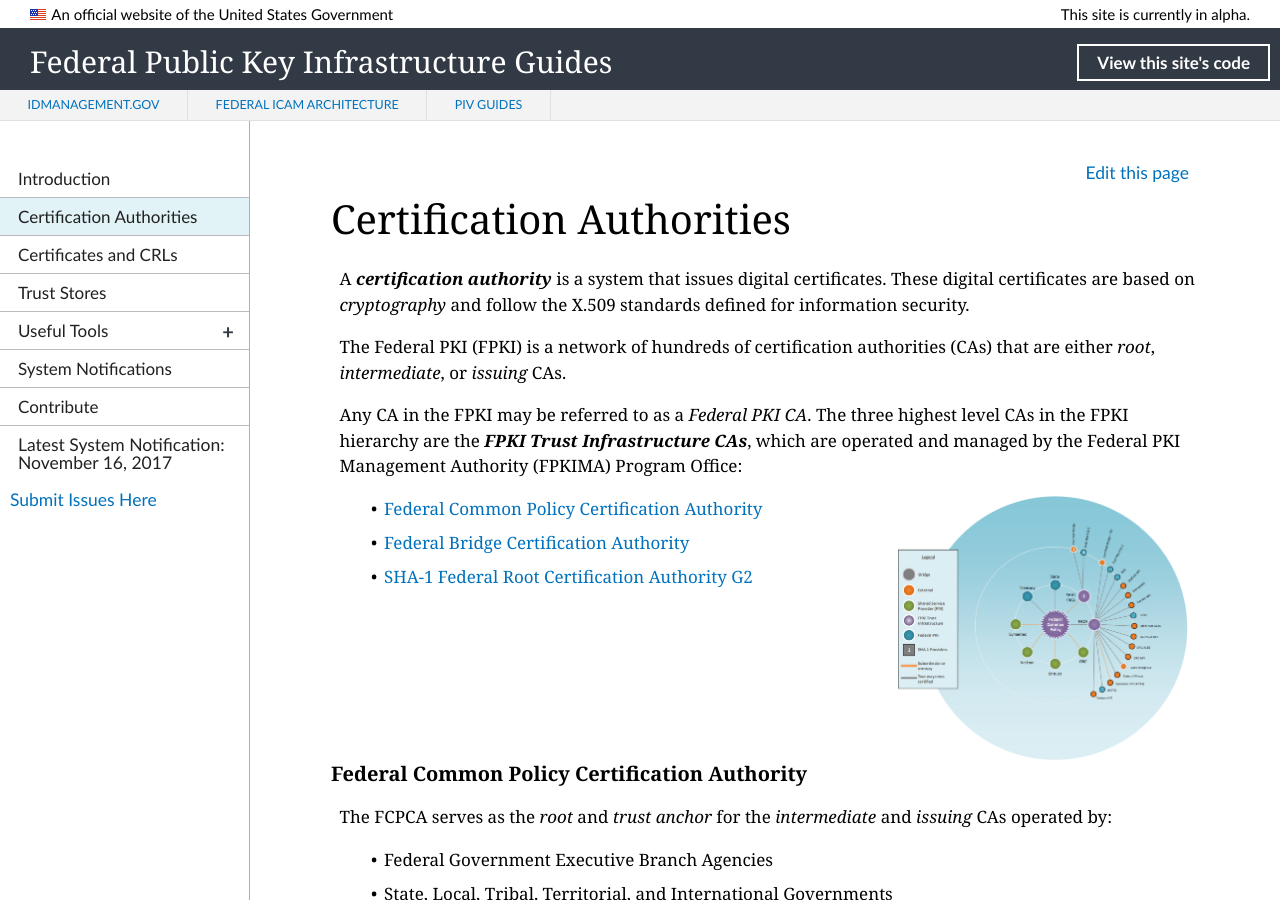
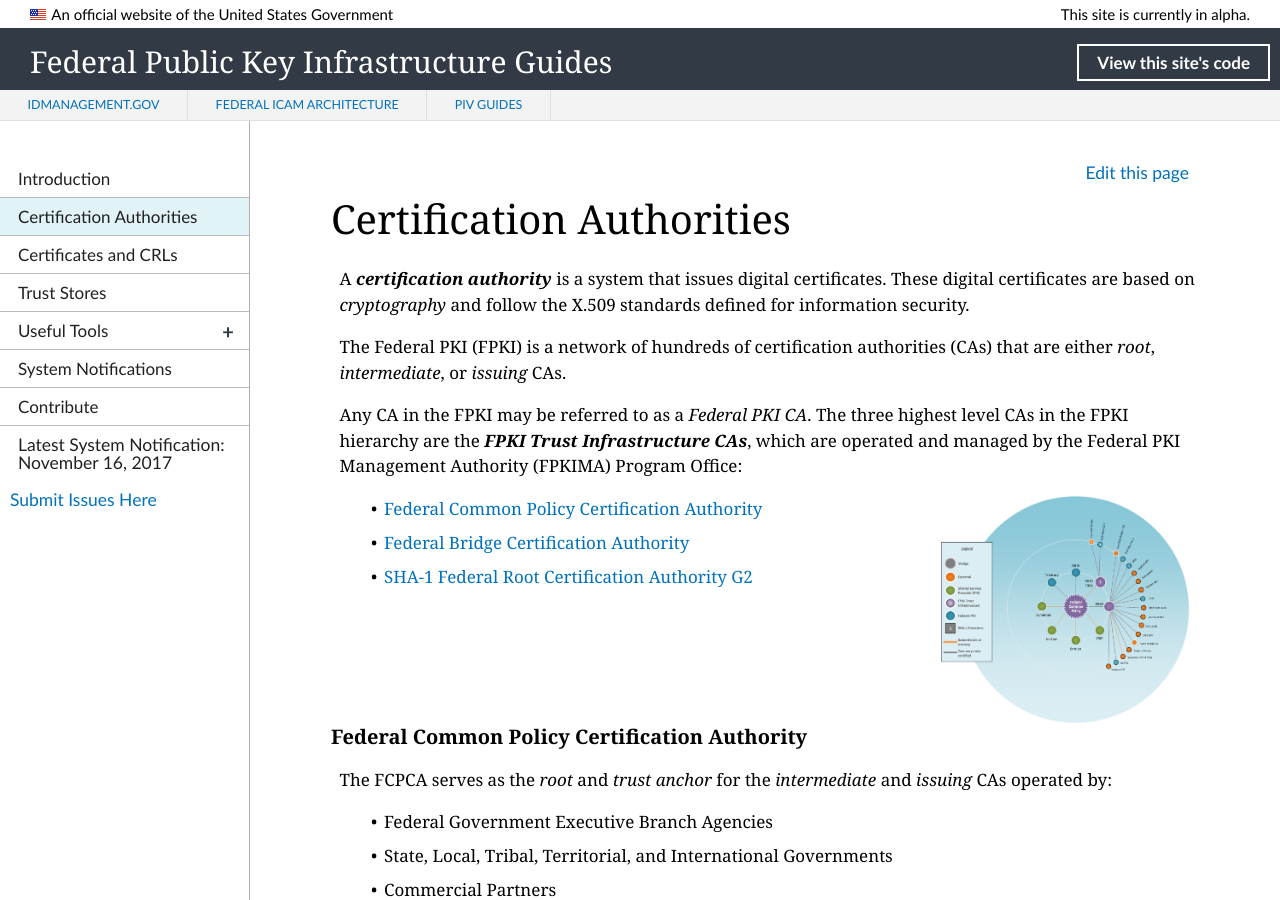
Before and after one commit to GSA/fpki-guides, a Jekyll site: the page built from pages/fpki_cas.md, in a window 1280 px wide and 900 px high. Built offline with Jekyll 4.4.1, drawn with Linux system fonts in a browser that asks for light colours; nearby versions of some CDN libraries; library files that are not in the unit come from our copies.

Commit message:
Update fpki_cas.md

```diff
--- a/pages/fpki_cas.md
+++ b/pages/fpki_cas.md
@@ -10,7 +10,7 @@
 
 Any CA in the FPKI may be referred to as a _Federal PKI CA_. The three highest level CAs in the FPKI hierarchy are the **_FPKI Trust Infrastructure CAs_**, which are operated and managed by the Federal PKI Management Authority (FPKIMA) Program Office:
 
-![FPKI Trust Infrastructure]({{site.baseurl}}/img/fpki_trust_cas.png){:style="width:35%;float:right;"}
+![FPKI Trust Infrastructure]({{site.baseurl}}/img/fpki_trust_cas.png){:style="width:30%;float:right;"}
 
 * [Federal Common Policy Certification Authority](#federal-common-policy-certification-authority)
 * [Federal Bridge Certification Authority](#federal-bridge-certification-authority)
```
